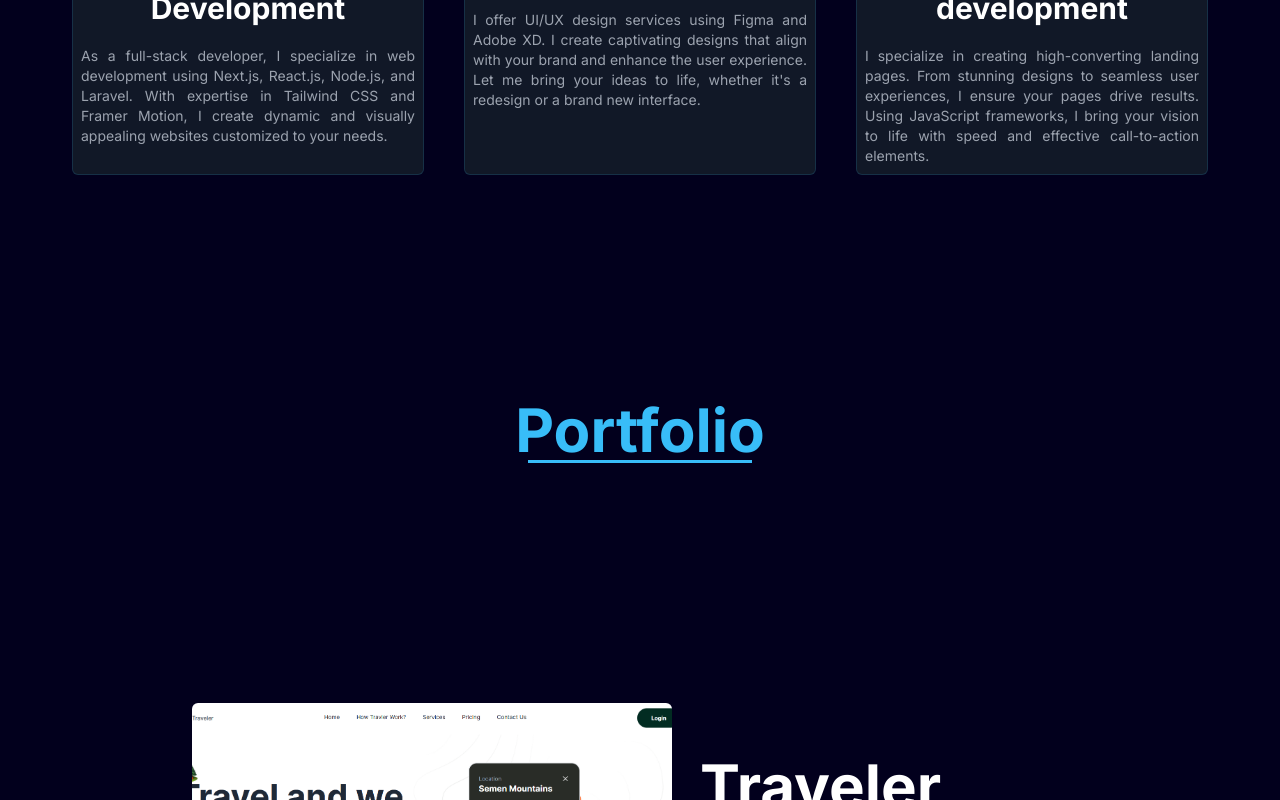
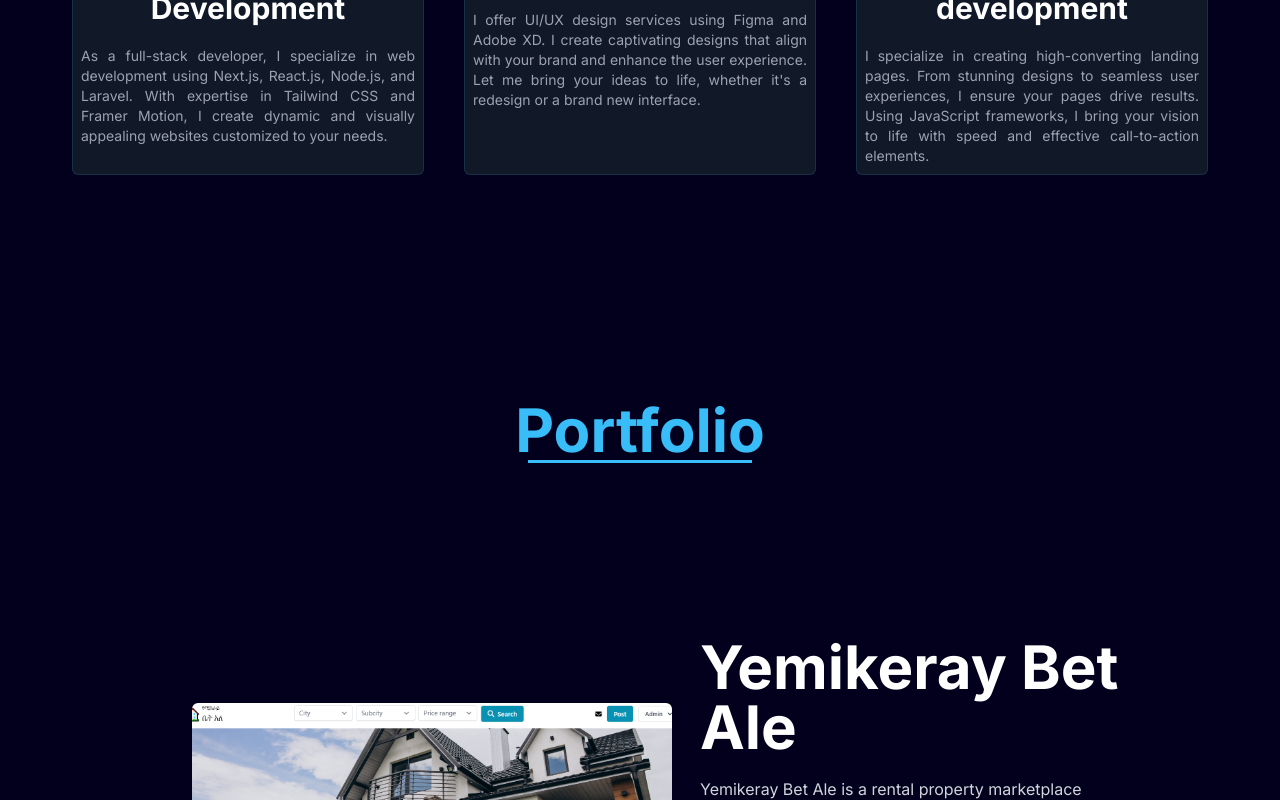
Before and after one commit to natnael0024/portfolio, a Next.js app: page / in a window 1280 px wide. Shown: the part 2000-2800 px from the top of the page. Built offline with nearby package versions, Linux system fonts and the light colour scheme.

Commit message:
portfolio added

```diff
--- a/src/components/Portfolio/Portfolio.tsx
+++ b/src/components/Portfolio/Portfolio.tsx
@@ -2,12 +2,21 @@
 import React,{useRef} from 'react'
 import p1 from '../../../public/p1.png'
 import p2 from '../../../public/tew.png'
+import p3 from '../../../public/yba.png'
 import Item from './Item'
 import {motion, useScroll, useSpring} from 'framer-motion'
 
 const portfolios = [
     {
       id:1,
+      title:'Yemikeray Bet Ale',
+      desc:'Yemikeray Bet Ale is a rental property marketplace connecting owners/agents with renters. It offers secure user accounts, property listing, advanced search, detailed profiles and communication tools.The platform also features an admin dashboard. The platform streamlines the rental process, empowering stakeholders and enhancing the overall experience. Yemikeray Bet Ale revolutionizes the rental housing industry with its efficient and user-friendly solution.',
+      image:p3,
+      url :'https://yba.onrender.com/',
+      techStack:['Django','JavaScript','TailwindCSS']
+    },
+    {
+      id:2,
       title:'Traveler',
       desc:'A travel assistant web platform that provides users with a range of features and services to enhance their travel experiences. It serves as a digital companion that offers valuable information, personalized recommendations, and convenient tools to assist travelers in planning and organizing their trips.',
       image:p1,
@@ -15,20 +24,14 @@ const portfolios = [
       techStack:['Next.JS','TailwindCSS']
     },
     {
-      id:2,
+      id:3,
       title:'EtBolo',
       desc:'Vehicle Test Result Dashboard is a user-friendly web platform for vehicle test companies and government officials. It streamlines the vehicle authorization process by securely storing and accessing test results. With features such as data management, analytics, workflow automation, and collaboration tools, the dashboard promotes efficiency and accuracy in evaluating vehicle compliance with regulations.',
       image:p2,
       url:'https://stg.tewostechsolutions.com',
       techStack:['Laravel','JavaScript']
     },
-    // {
-    //   id:3,
-    //   title:'Traveler',
-    //   desc:'A travel assistant web platform that provides users with a range of features and services to enhance their travel experiences. It serves as a digital companion that offers valuable information, personalized recommendations, and convenient tools to assist travelers in planning and organizing their trips.',
-    //   image:p1,
-    //   techStack:['Next.JS','TailwindCSS']
-    // },
+
 ]
 
 
```
Also changed, not shown: public/yba.png (added).
